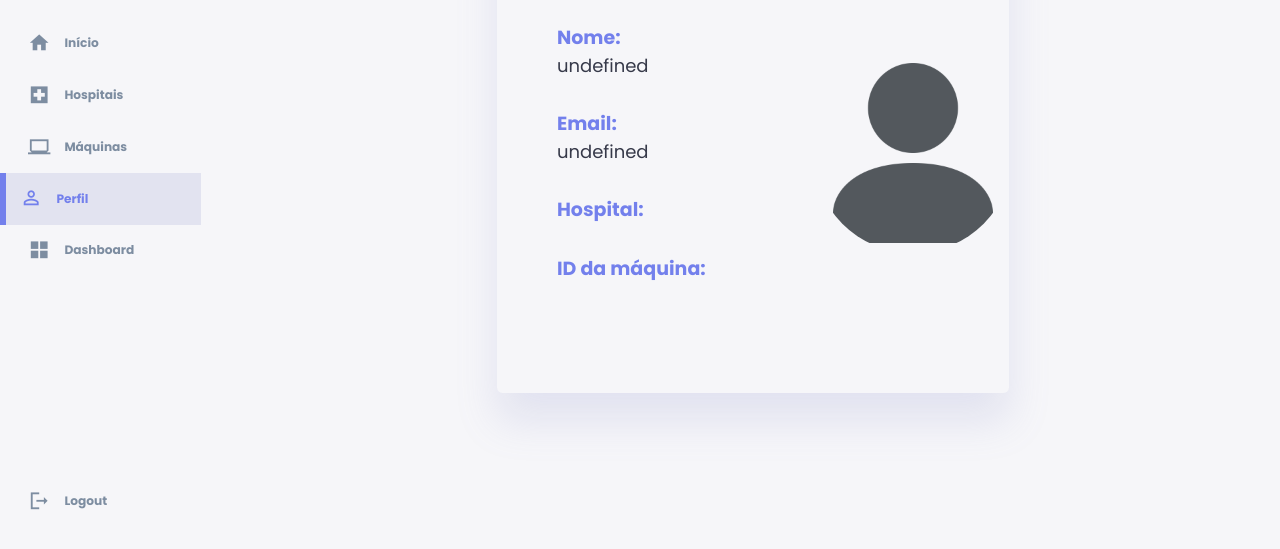
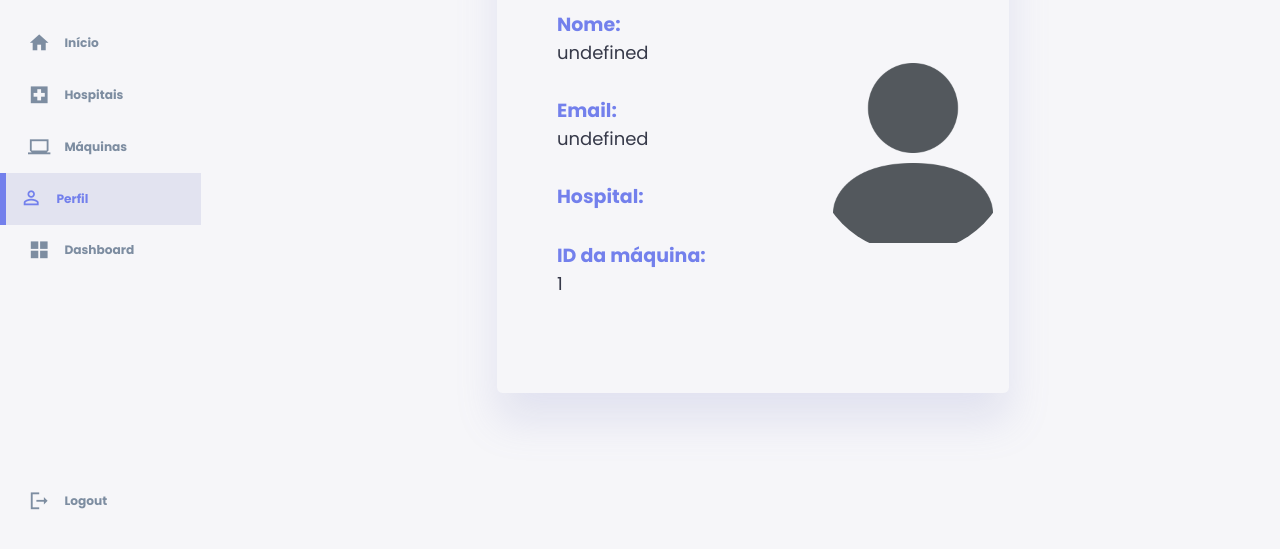
Before and after one commit to Grupo-9-SPTECH/Site-institucional, a website: page public/dashboard/perfil.html in a window 1280 px wide. Shown: the part 245-794 px from the top of the page. Drawn offline with Linux system fonts and the light colour scheme; no server answers.

Commit message:
site 100%

```diff
--- a/public/dashboard/perfil.html
+++ b/public/dashboard/perfil.html
@@ -85,7 +85,7 @@
                         </div>
                         <div class="user-item">
                             <h3>ID da máquina: </h3>
-                            <span id="idMaq"></span>
+                            <span id="idMaq">1</span>
                         </div>
                     </div>
                     <div class="right">
@@ -115,7 +115,6 @@
 
                     console.log(nome_Hospital);
 
-
                     var idMaqui = document.getElementById('idMaqui');
                     idMaq.innerHTML =  res[0].idMaq;
                     console.log(idMaq);
```
